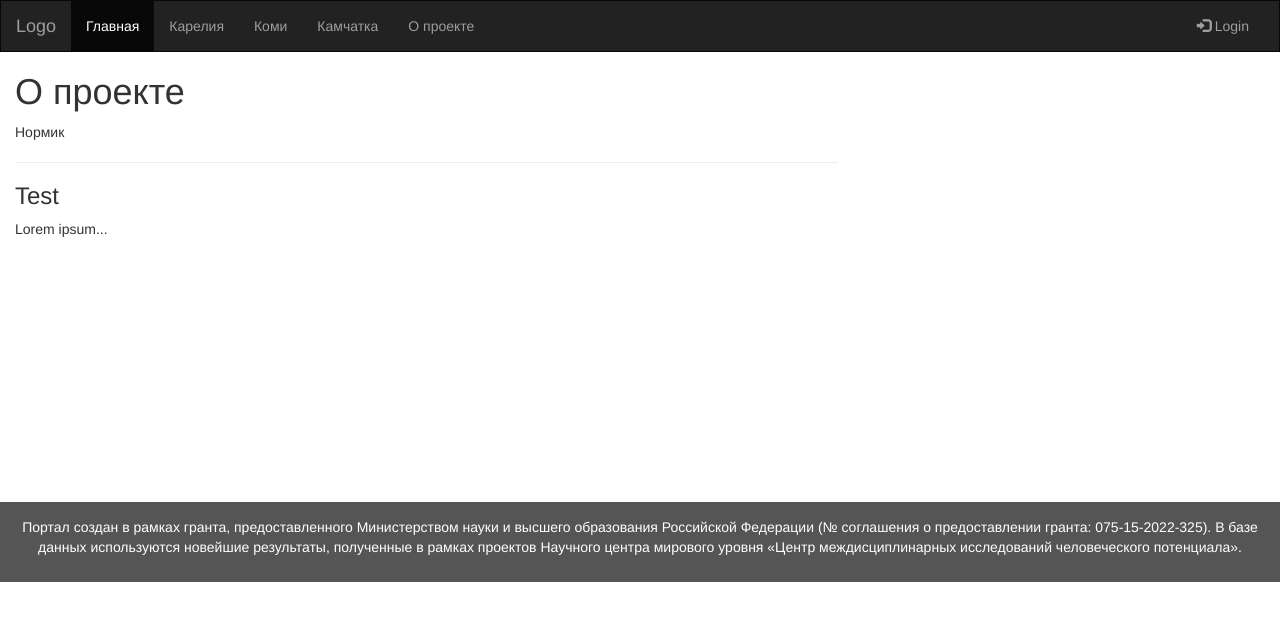
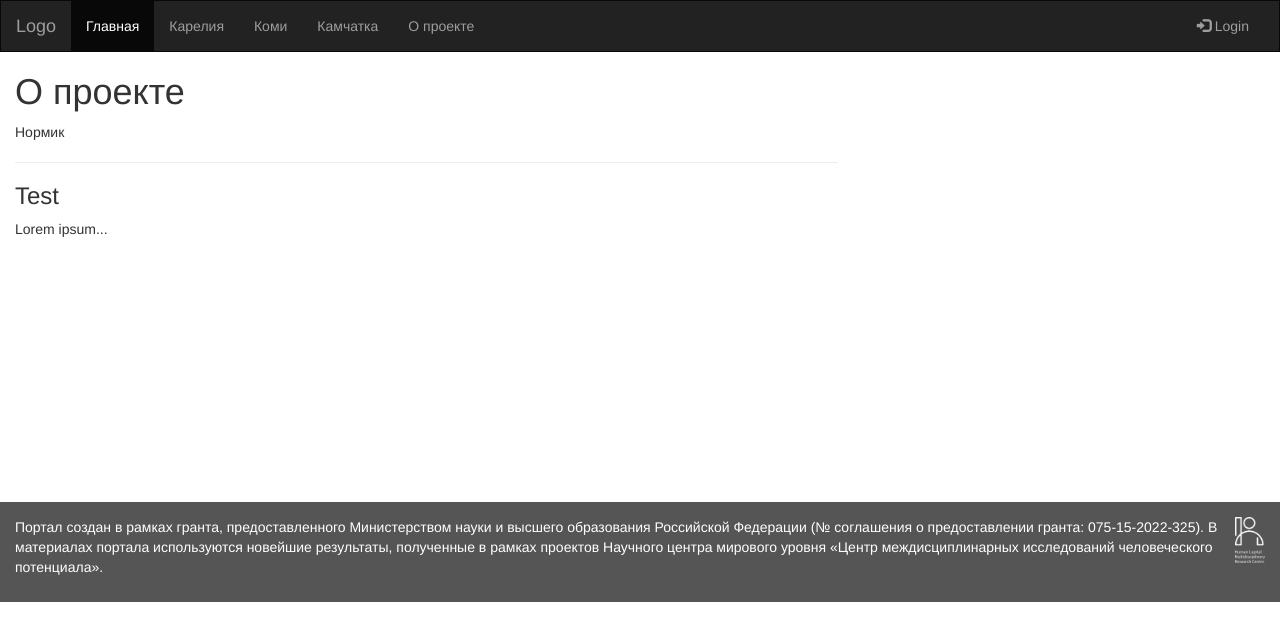
Before and after one commit to northernarchive/northernarchive.github.io, a plain HTML site: page about.html in a window 1280 px wide. Drawn offline with nearby package versions, Linux system fonts and the light colour scheme.

Commit message:
footer logo

```diff
--- a/about.html
+++ b/about.html
@@ -81,9 +81,18 @@
   </div>
 </div>
 
-<footer class="container-fluid text-center">
-  <p>Портал создан в рамках гранта, предоставленного Министерством науки и высшего образования Российской Федерации (№ соглашения о предоставлении гранта: 075-15-2022-325). В базе данных используются новейшие результаты, полученные в рамках проектов Научного центра мирового уровня «Центр междисциплинарных исследований человеческого потенциала».</p>
-</footer>
+<footer class="footer">
+    <div class="media">
+      <div class="media-body">
+        <p>Портал создан в рамках гранта, предоставленного Министерством науки и высшего образования Российской Федерации (№ соглашения о предоставлении гранта: 075-15-2022-325).
+          В материалах портала используются новейшие результаты, полученные в рамках проектов Научного центра мирового уровня «Центр междисциплинарных исследований человеческого потенциала».</p>
+      </div>
+      <div class="media-right">
+        <img src="logow.png" class="media-object" style="width:30px">
+      </div>
+    </div>
+  </footer>
+
 
 </body>
 </html>
```
Also changed, not shown: index.html (+12 -2 lines), kam.html (+12 -3 lines), kar.html (+12 -3 lines), komi.html (+12 -3 lines), logo.png (added), logow.png (added).
